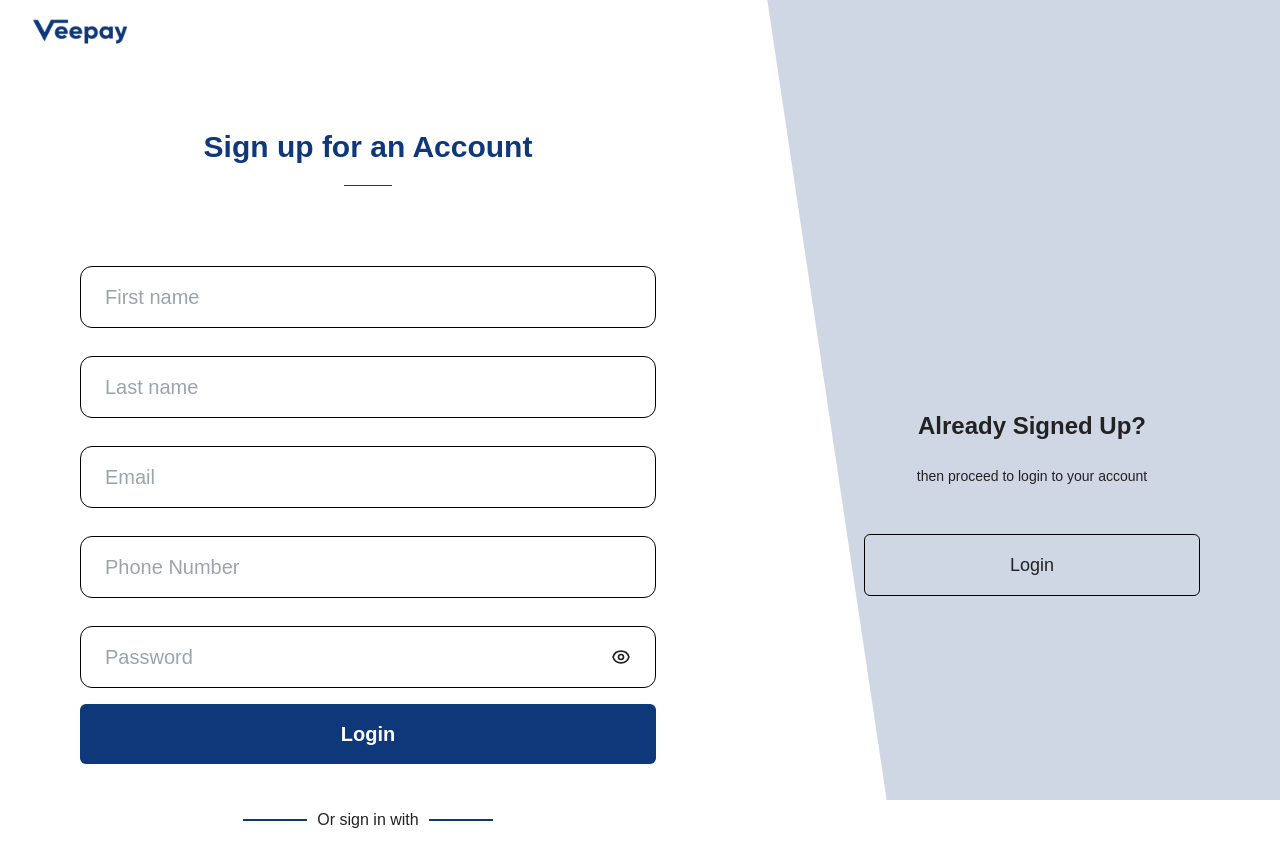
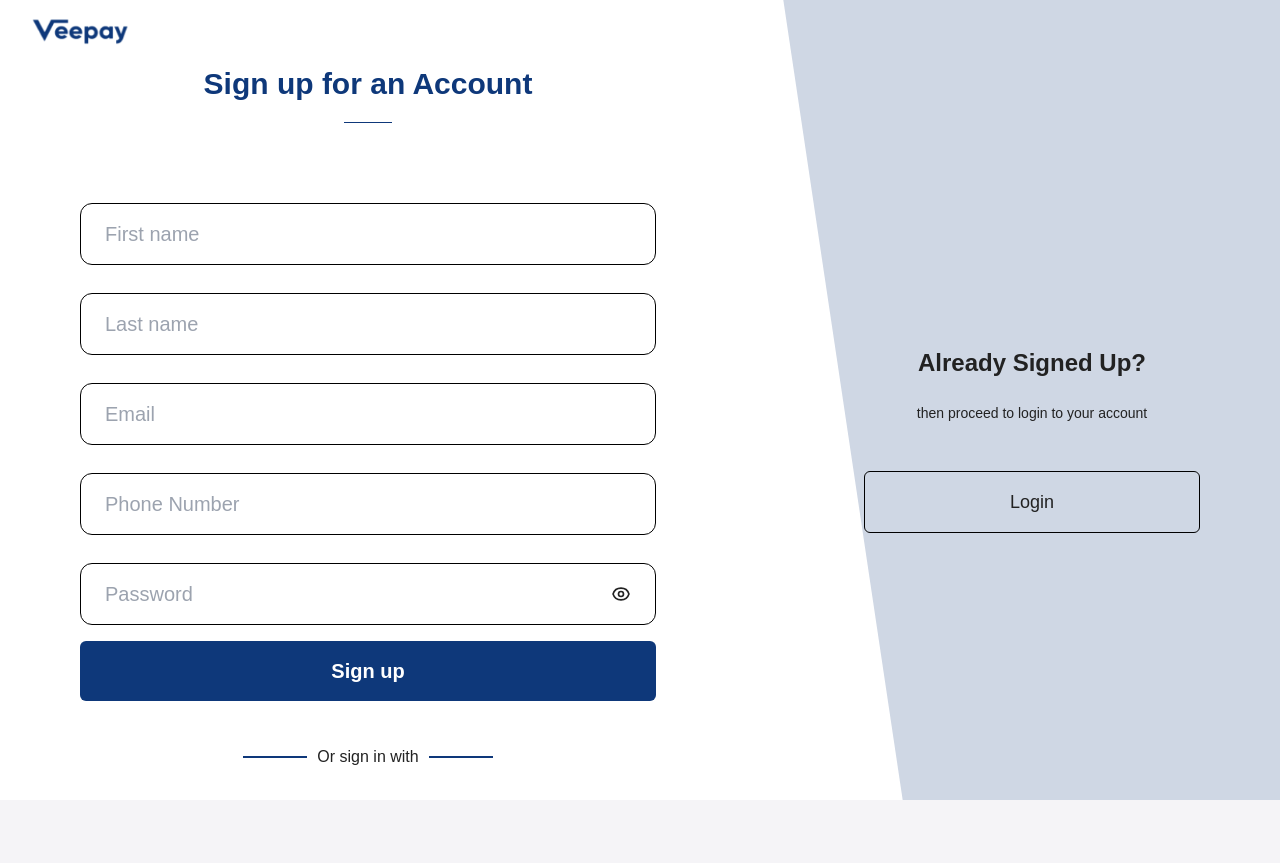
Before and after one commit to ihemebiriegondu/veepay-new-landingpage, a React (Create React App) app: page /signUp in a window 1280 px wide. After the commit the page ends 800 px from the top, so only its background shows below. Built offline with nearby package versions, Linux system fonts and the light colour scheme; the HTML template or start-up script is replaced by a standard one.

Commit message:
fixed background color issue

```diff
--- a/src/components/login&signupComponents/logoNav.jsx
+++ b/src/components/login&signupComponents/logoNav.jsx
@@ -7,7 +7,7 @@ export default function LogoNav() {
   const navigate = useNavigate();
 
   return (
-    <nav className="lg:pt-2 pt-5 lg:pb-0 pb-5 relative w-full top-0 z-30 lg:px-0 px-7 lg:bg-transparent bg-white lg:shadow-none shadow-lg">
+    <nav className="lg:pt-2 pt-5 lg:pb-0 pb-5 lg:fixed relative w-full top-0 z-30 lg:px-0 px-7 lg:bg-transparent bg-white lg:shadow-none shadow-lg">
       <div className="lg:inline-block hidden">
         <Link to={"/"} className="inline-block">
           <div className="lg:w-40 lg:h-12 w-24 h-7 inline-block">
--- a/src/components/login&signupComponents/sideInfo.jsx
+++ b/src/components/login&signupComponents/sideInfo.jsx
@@ -2,15 +2,21 @@ import React from "react";
 import { Link } from "react-router-dom";
 import FormButtons from "./formButtons";
 
-export default function SideInfo({sideText, sideActionText, sideStep, sideButton, sideLink}) {
+export default function SideInfo({
+  sideText,
+  sideActionText,
+  sideStep,
+  sideButton,
+  sideLink,
+  page,
+}) {
   return (
-    <article className="xl:basis-7/12 basis-3/4 text-center lg:block hidden">
+    <div className="xl:basis-7/12 basis-3/4 lg:block hidden">
+      <article className="text-center relative z-20">
         <h2 className="text-2xl font-bold mb-6">
           {sideText} <span className="text-primary">{sideActionText}</span>
         </h2>
-      <p className="text-sm font-medium mb-12">
-        {sideStep}
-      </p>
+        <p className="text-sm font-medium mb-12">{sideStep}</p>
         <Link to={sideLink}>
           <FormButtons
             type={"info"}
@@ -20,5 +26,11 @@ export default function SideInfo({sideText, sideActionText, sideStep, sideButton
           />
         </Link>
       </article>
+      {page === "login" ? (
+        <div className="bg-formBg fixed top-0 bottom-0 2xl:-left-28 xl:-left-24 -left-28 xl:w-5/12 lg:w-1/2 w-5/12 z-10 -skew-x-8 lg:block hidden"></div>
+      ) : (
+        <div className="bg-formBg fixed top-0 bottom-0 2xl:-right-28 xl:-right-24 -right-28 xl:w-5/12 lg:w-1/2 w-5/12 z-10 skew-x-8 lg:block hidden"></div>
+      )}
+    </div>
   );
 }
--- a/src/components/login&signupComponents/signUpForm.jsx
+++ b/src/components/login&signupComponents/signUpForm.jsx
@@ -221,7 +221,7 @@ export default function SignUpForm(props) {
       </div>
       <FormButtons
         type={validityButton}
-        text={"Login"}
+        text={"Sign up"}
         font={"font-bold lg:text-xl"}
         buttonType={"submit"}
       />
--- a/src/index.css
+++ b/src/index.css
@@ -11,6 +11,7 @@ html {
 body {
   margin: 0;
   color: #222222;
+  background-color: #F5F4F7;
   overflow-x: hidden!;
   font-family: "Poppins", sans-serif;
   -webkit-font-smoothing: antialiased;
--- a/src/pages/home.jsx
+++ b/src/pages/home.jsx
@@ -8,7 +8,7 @@ import Footer from '../components/footer'
 
 export default function Home() {
   return (
-    <main>
+    <main className='bg-white'>
         <Header />
         <SectionTwo />
         <SectionThree />
--- a/src/pages/login.jsx
+++ b/src/pages/login.jsx
@@ -8,15 +8,14 @@ export default function Login() {
   const [sucessForm, setSucessForm] = useState(false);
 
   return (
-    <div>
+    <div className="">
       <main className="absolute top-0 bottom-0 w-full z-20 md:bg-transparent bg-mobileFormBg">
         <LogoNav />
-        <section className="xl:px-20 md:px-12 px-6 pt-10 pb-10 flex flex-row justify-between items-center xl:gap-x-52 gap-x-44 h-full lg:bg-transparent bg-mobileFormBg formSection">
-          <SideInfo sideText={'Don’t have an Account?'} sideActionText={'Sign Up'} sideStep={'Fill up some informations and start journey with us.'} sideButton={'Sign up'}sideLink={'/signUp'} />
+        <section className="xl:px-20 md:px-12 px-6 pt-10 pb-10 flex flex-row justify-between items-center xl:gap-x-52 gap-x-44 h-full lg:bg-white bg-mobileFormBg formSection">
+          <SideInfo page={'login'} sideText={'Don’t have an Account?'} sideActionText={'Sign Up'} sideStep={'Fill up some informations and start journey with us.'} sideButton={'Sign up'}sideLink={'/signUp'} />
           <LoginForm sucessType={setSucessForm} />
         </section>
       </main>
-      <div className="bg-formBg fixed top-0 bottom-0 2xl:-left-28 xl:-left-20 -left-28 xl:w-5/12 lg:w-1/2 w-5/12 z-10 -skew-x-8 lg:block hidden"></div>
 
       {sucessForm && <Feedbacks text={'Login Successful'} subtext={'Enjoy!'} />}
     </div>
--- a/src/pages/signUp.jsx
+++ b/src/pages/signUp.jsx
@@ -11,12 +11,11 @@ export default function SignUp() {
     <div>
       <main className="absolute top-0 bottom-0 w-full z-20 md:bg-transparent bg-mobileFormBg">
         <LogoNav />
-        <section className="xl:px-20 md:px-12 px-6 lg:pt-40 pt-10 pb-20 flex flex-row justify-between items-center xl:gap-x-52 gap-x-44 h-full lg:bg-transparent bg-mobileFormBg formSection">
+        <section className="xl:px-20 md:px-12 px-6 lg:pt-40 pt-10 pb-20 flex flex-row justify-between items-center xl:gap-x-52 gap-x-44 h-full lg:bg-white bg-mobileFormBg formSection">
           <SignUpForm sucessType={setSucessForm} />
-          <SideInfo sideText={'Already Signed Up?'} sideActionText={''} sideStep={'then proceed to login to your account'} sideButton={'Login'} sideLink={'/login'} />
+          <SideInfo page={'signup'} sideText={'Already Signed Up?'} sideActionText={''} sideStep={'then proceed to login to your account'} sideButton={'Login'} sideLink={'/login'} />
         </section>
       </main>
-      <div className="bg-formBg fixed top-0 bottom-0 2xl:-right-28 xl:-right-20 -right-28 xl:w-5/12 lg:w-1/2 w-5/12 z-10 skew-x-8 lg:block hidden"></div>
 
       {sucessForm && <Feedbacks text={"Sign Up Successful"} subtext={'Explore!'} />}
     </div>
```
Lines whose indentation alone changed are shown as unchanged.
